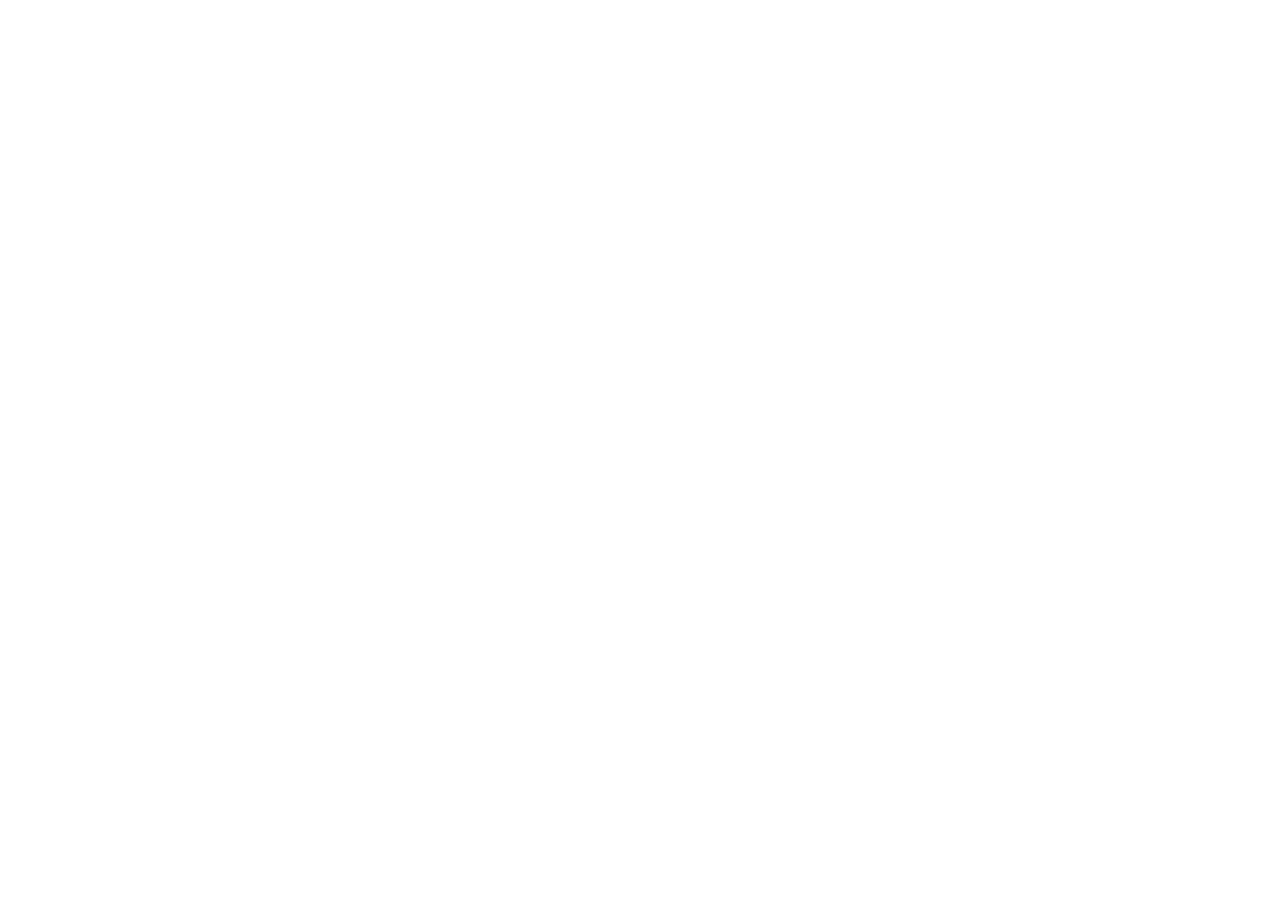
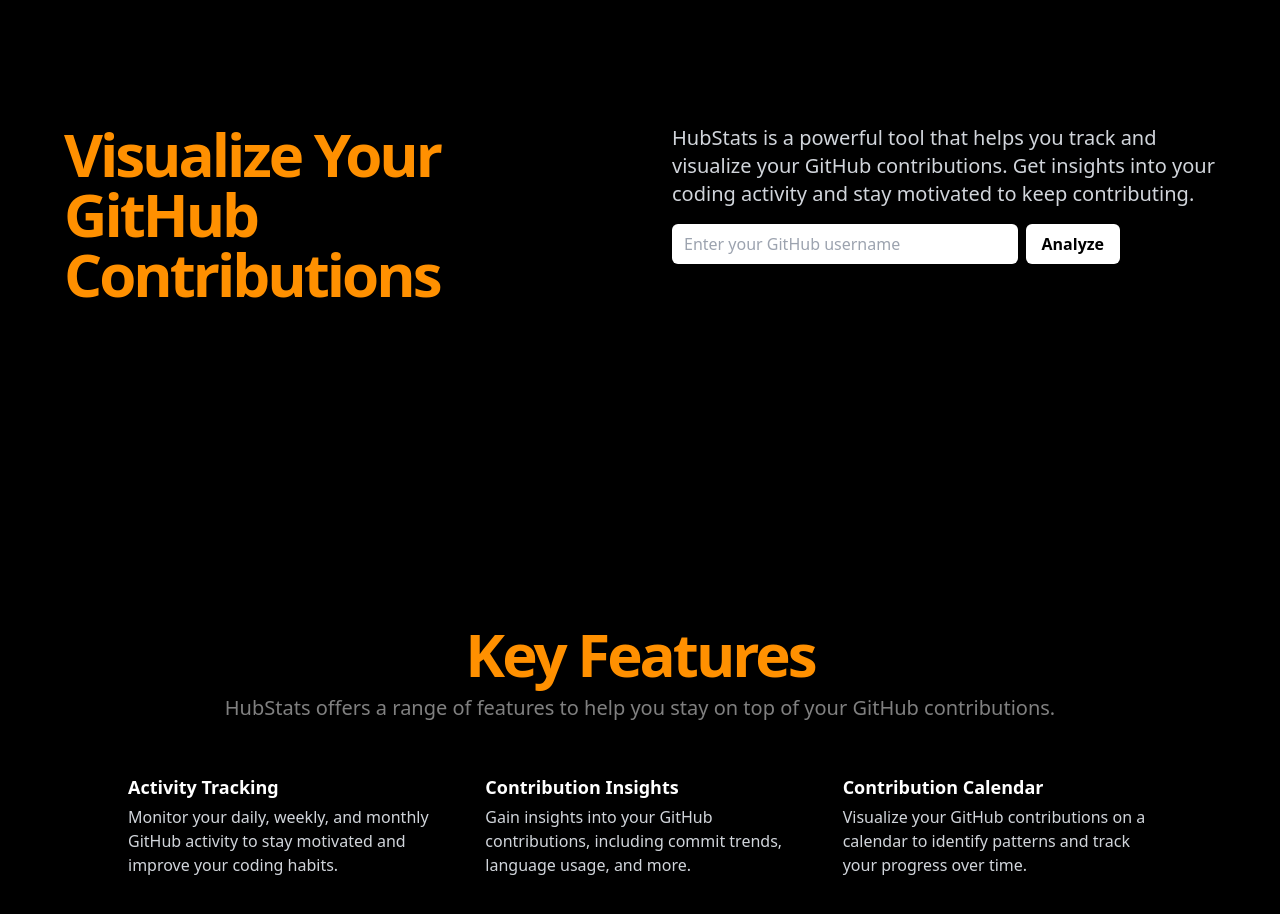
Before and after one commit to aroramrinaal/hubstats, a Next.js app: page / in a window 1280 px wide. Shown: the part 140-1054 px from the top of the page. Before the commit the page ends 800 px from the top, so only its background shows below. Built offline with nearby package versions, Linux system fonts and the light colour scheme; a web font is replaced by a local one.

Commit message:
chore: Update Navbar styling and links

```diff
--- a/src/components/Navbar.tsx
+++ b/src/components/Navbar.tsx
@@ -1,6 +1,5 @@
 import React from 'react';
 import Link from 'next/link';
-import Image from 'next/image';
 
 const Navbar = () => {
     return (
--- a/src/pages/index.tsx
+++ b/src/pages/index.tsx
@@ -1,10 +1,79 @@
 import Navbar from "@/components/Navbar";
 
 const Home = () => {
-  return(
-    <div className="bg-black">
+  return (
+    <div className="bg-black min-h-screen text-white">
       <Navbar />
+      <main className="flex-1">
+        <section className="w-full py-12 md:py-24 lg:py-32 xl:py-48">
+          <div className="container mx-auto px-4 md:px-6">
+            <div className="grid gap-4 px-10 md:grid-cols-2 md:gap-16">
+              <div>
+                <h1 className="lg:leading-tighter text-6xl text-filthy font-bold tracking-tighter">
+                  Visualize Your GitHub Contributions
+                </h1>
+              </div>
+              <div className="flex flex-col items-start space-y-4">
+                <p className="mx-auto max-w-[700px] text-gray-300 md:text-xl">
+                  HubStats is a powerful tool that helps you track and visualize your GitHub contributions. Get insights
+                  into your coding activity and stay motivated to keep contributing.
+                </p>
+                <form className="w-full max-w-md">
+                  <div className="flex gap-2">
+                    <input
+                      type="text"
+                      placeholder="Enter your GitHub username"
+                      className="flex-1 px-3 py-2 bg-white text-black rounded-md"
+                    />
+                    <button
+                      type="submit"
+                      className="px-4 py-2 bg-white text-black font-semibold rounded-md hover:bg-gray-200 transition-colors"
+                    >
+                      Analyze
+                    </button>
+                  </div>
+                </form>
+              </div>
+            </div>
+          </div>
+        </section>
+        <section id="features" className="w-full py-12 md:py-24 lg:py-32 bg-black">
+          <div className="container mx-auto px-4 md:px-6">
+            <div className="flex flex-col items-center justify-center space-y-4 text-center">
+              <div className="space-y-2">
+                <h2 className="text-6xl font-bold tracking-tighter text-filthy">Key Features</h2>
+                <p className="max-w-[900px] text-hub-lightgrey md:text-xl/relaxed lg:text-base/relaxed xl:text-xl/relaxed">
+                  HubStats offers a range of features to help you stay on top of your GitHub contributions.
+                </p>
+              </div>
+            </div>
+            <div className="mx-auto grid max-w-5xl items-start gap-6 py-12 lg:grid-cols-3 lg:gap-12">
+              <div className="grid gap-1">
+                <h3 className="text-lg font-bold">Activity Tracking</h3>
+                <p className="text-gray-300">
+                  Monitor your daily, weekly, and monthly GitHub activity to stay motivated and improve your coding
+                  habits.
+                </p>
+              </div>
+              <div className="grid gap-1">
+                <h3 className="text-lg font-bold">Contribution Insights</h3>
+                <p className="text-gray-300">
+                  Gain insights into your GitHub contributions, including commit trends, language usage, and more.
+                </p>
+              </div>
+              <div className="grid gap-1">
+                <h3 className="text-lg font-bold">Contribution Calendar</h3>
+                <p className="text-gray-300">
+                  Visualize your GitHub contributions on a calendar to identify patterns and track your progress over
+                  time.
+                </p>
+              </div>
+            </div>
+          </div>
+        </section>
+      </main>
     </div>
   );
 };
+
 export default Home;
```
